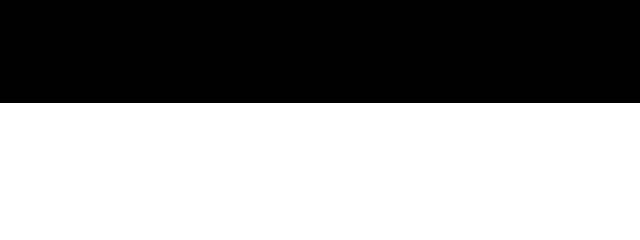
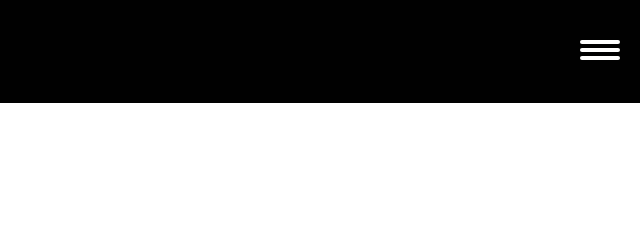
Before and after one commit to CdelO19/TFA2023, a website: page src/adn.html in a window 1280 px wide. Shown: the top 240 px of the page, 640-1280 px from the left. Drawn offline with nearby package versions, Linux system fonts and the light colour scheme; files that its build step writes are made by us from their sources.

Commit message:
mise en place du header sur les pages

```diff
--- a/src/adn.html
+++ b/src/adn.html
@@ -16,9 +16,24 @@
 </head>
 <body>
   <header class="hd">
-    <nav class="mn">
-      <ul class="menu">
-        <li class="menu__el"><a href="index.html" class="menu__lien">Accueil</a></li>
+    <button class="burgermenu">
+      <div class="burger">
+        <svg id="line__un" class="line" xmlns="http://www.w3.org/2000/svg" width="40" height="4" viewBox="0 0 40 4">
+          <rect id="Rectangle_1660" data-name="Rectangle 1660" width="40" height="4" rx="2" fill="#fffffe"/>
+        </svg>
+        <svg id="line__de" class="line" xmlns="http://www.w3.org/2000/svg" width="40" height="4" viewBox="0 0 40 4">
+          <rect id="Rectangle_1660" data-name="Rectangle 1660" width="40" height="4" rx="2" fill="#fffffe"/>
+        </svg>
+        <svg id="line__tr" class="line" xmlns="http://www.w3.org/2000/svg" width="40" height="4" viewBox="0 0 40 4">
+          <rect id="Rectangle_1660" data-name="Rectangle 1660" width="40" height="4" rx="2" fill="#fffffe"/>
+        </svg>
+    </div>
+    </button>
+    <nav class="menu">
+      <ul class="menu__list">
+        <li class="menu__el">
+          <a href="index.html" class="menu__lien menu__lien--actif">Accueil</a>
+        </li>
         <li class="menu__el"><a href="rencontres.html" class="menu__lien">Rencontres</a></li>
         <li class="menu__el"><a href="methodes.html" class="menu__lien">Méthodes</a></li>
         <li class="menu__el"><a href="hypotheses.html" class="menu__lien">Hypothèses</a></li>
--- a/src/styles/utils/_margin.scss
+++ b/src/styles/utils/_margin.scss
@@ -5,3 +5,7 @@
 .margin__none{
     margin-top: 0;
 }
+
+.margin__sous{
+  margin-top: 40px;
+}
```
Also changed, not shown: src/developpement.html (+18 -3 lines), src/hypotheses.html (+18 -3 lines), src/methodes.html (+18 -3 lines), src/presentation.html (+18 -3 lines), src/rencontres.html (+18 -3 lines).
